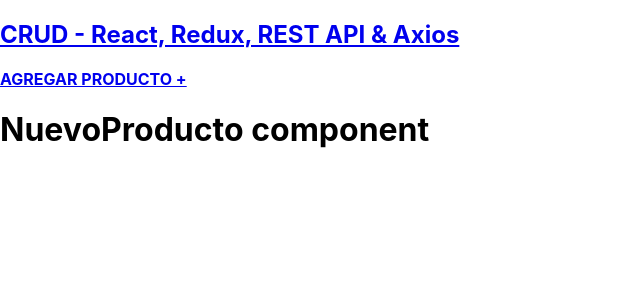
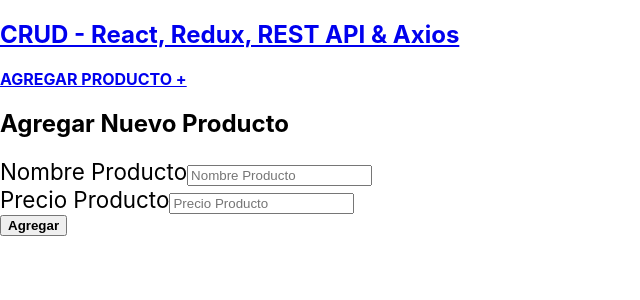
Before and after one commit to santiago-rodrig/products-manager, a React (Create React App) app: page /productos/nuevo in a window 1280 px wide. Shown: the top 300 px of the page, without its empty margins (0-640 px from the left). Built offline with nearby package versions, Linux system fonts and the light colour scheme; the HTML template or start-up script is replaced by a standard one.

Commit message:
NuevoProducto contents

```diff
--- a/src/components/NuevoProducto.tsx
+++ b/src/components/NuevoProducto.tsx
@@ -2,7 +2,28 @@
 
 const NuevoProducto = () => {
     return (
-        <h1>NuevoProducto component</h1>
+        <div className={'row justify-content-center'}>
+            <div className={'col-md-8'}>
+               <div className={'card'}>
+                   <div className={'card-body'}>
+                       <h2 className={'text-center mb-4 font-weight-bold'}>
+                           Agregar Nuevo Producto
+                       </h2>
+                       <form>
+                           <div className={'form-group'}>
+                               <label>Nombre Producto</label>
+                               <input name={'nombre'} type={'text'} className={'form-control'} placeholder={'Nombre Producto'} />
+                           </div>
+                           <div className={'form-group'}>
+                               <label>Precio Producto</label>
+                               <input name={'precio'} type={'number'} className={'form-control'} placeholder={'Precio Producto'} />
+                           </div>
+                           <button type={'submit'} className={'btn btn-primary font-weight-bold text-uppercase d-block w-100'}>Agregar</button>
+                       </form>
+                   </div>
+               </div>
+            </div>
+        </div>
     )
 }
 
```
